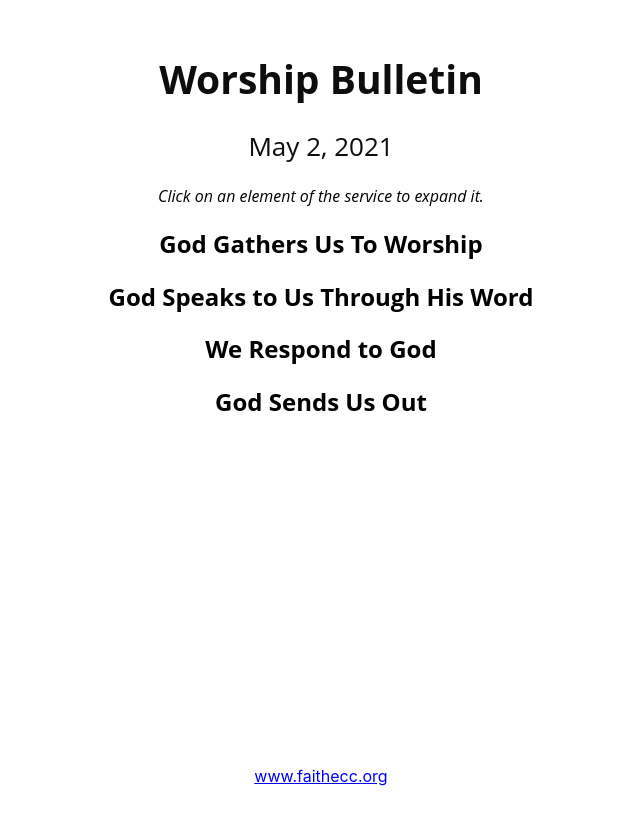
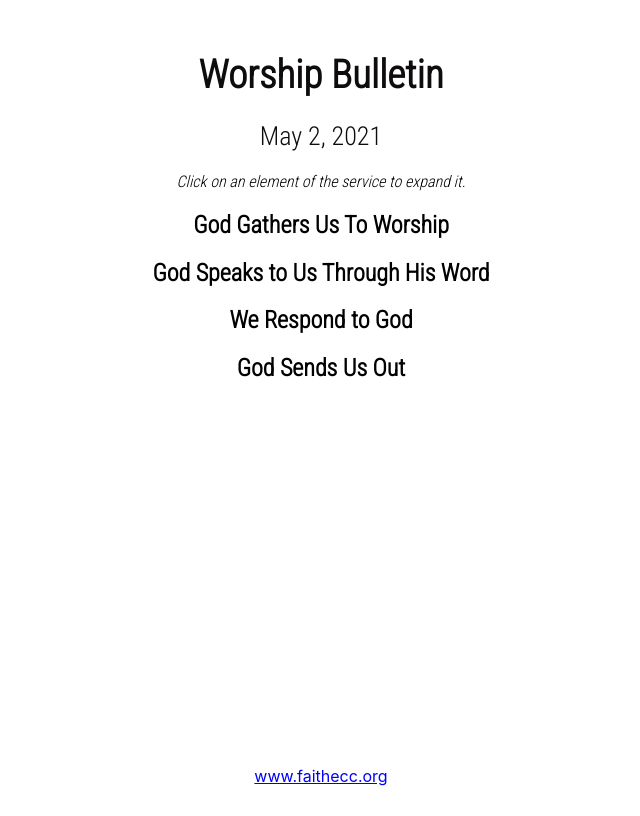
Before and after one commit to zzboncak/faith-covenant-bulletin, a React (Create React App) app: page / in a window 1280 px wide. Shown: the whole page, without its empty margins (319-959 px from the left). Built offline with nearby package versions, Linux system fonts and the light colour scheme.

Commit message:
added desired font

```diff
--- a/public/index.html
+++ b/public/index.html
@@ -5,6 +5,8 @@
     <link rel="icon" href="%PUBLIC_URL%/favicon.ico?v=2" />
     <meta name="viewport" content="width=device-width, initial-scale=1" />
     <meta name="theme-color" content="#000000" />
+    <link rel="preconnect" href="https://fonts.gstatic.com">
+    <link href="https://fonts.googleapis.com/css2?family=Roboto+Condensed:wght@300&display=swap" rel="stylesheet">
     <meta
       name="description"
       content="The weekend bulletin for Faith Covenant Church"
--- a/src/App.css
+++ b/src/App.css
@@ -1,6 +1,6 @@
 .App {
   text-align: center;
-  font-family: "Open Sans", Arial, Helvetica, sans-serif;
+  font-family: "Roboto Condensed", sans-serif;
   padding: 20px;
   min-height: 97vh;
   margin-bottom: -50px;
```
Also changed, not shown: 1 other file (tests, documents, lock files or other folders).
